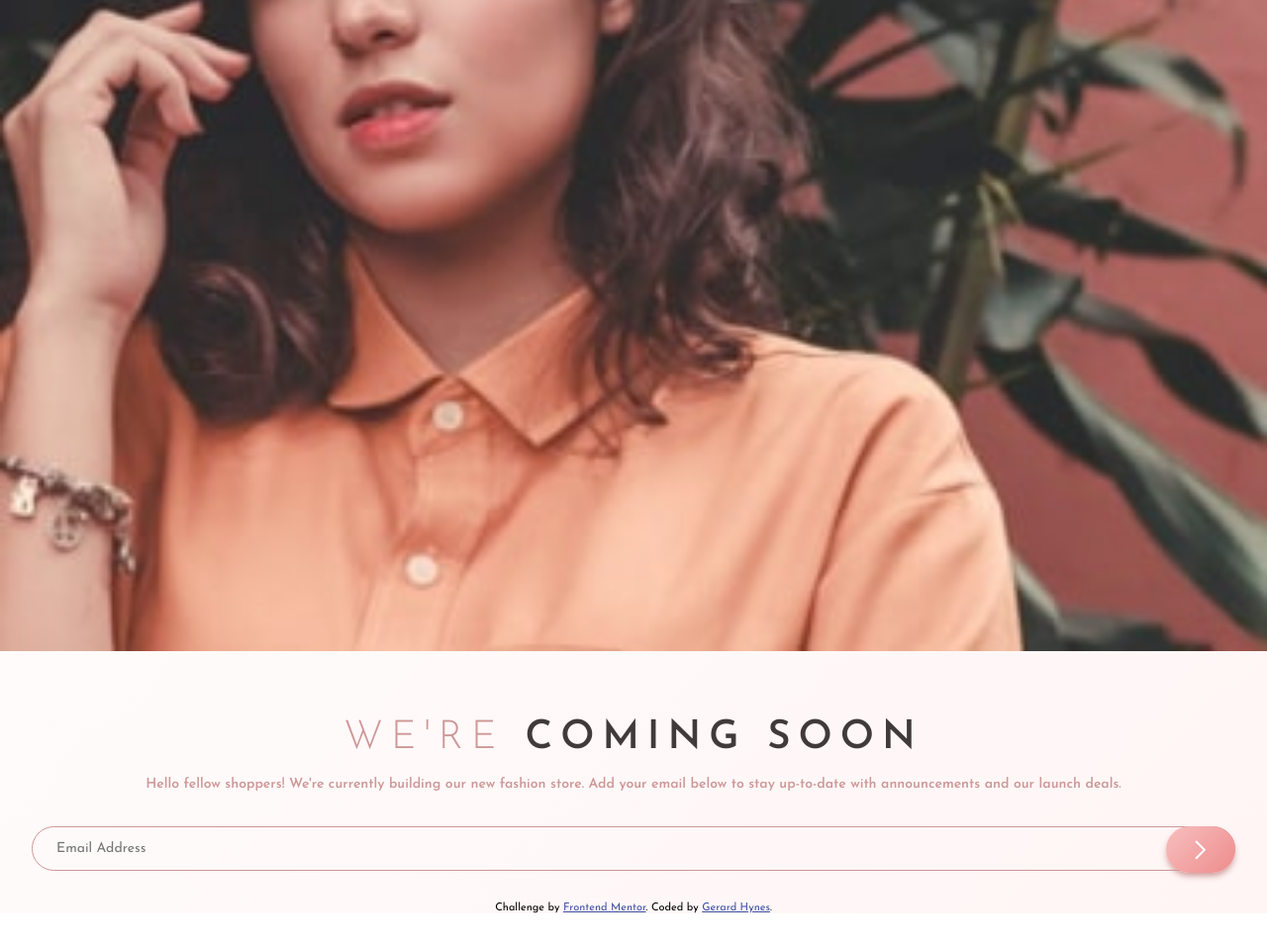
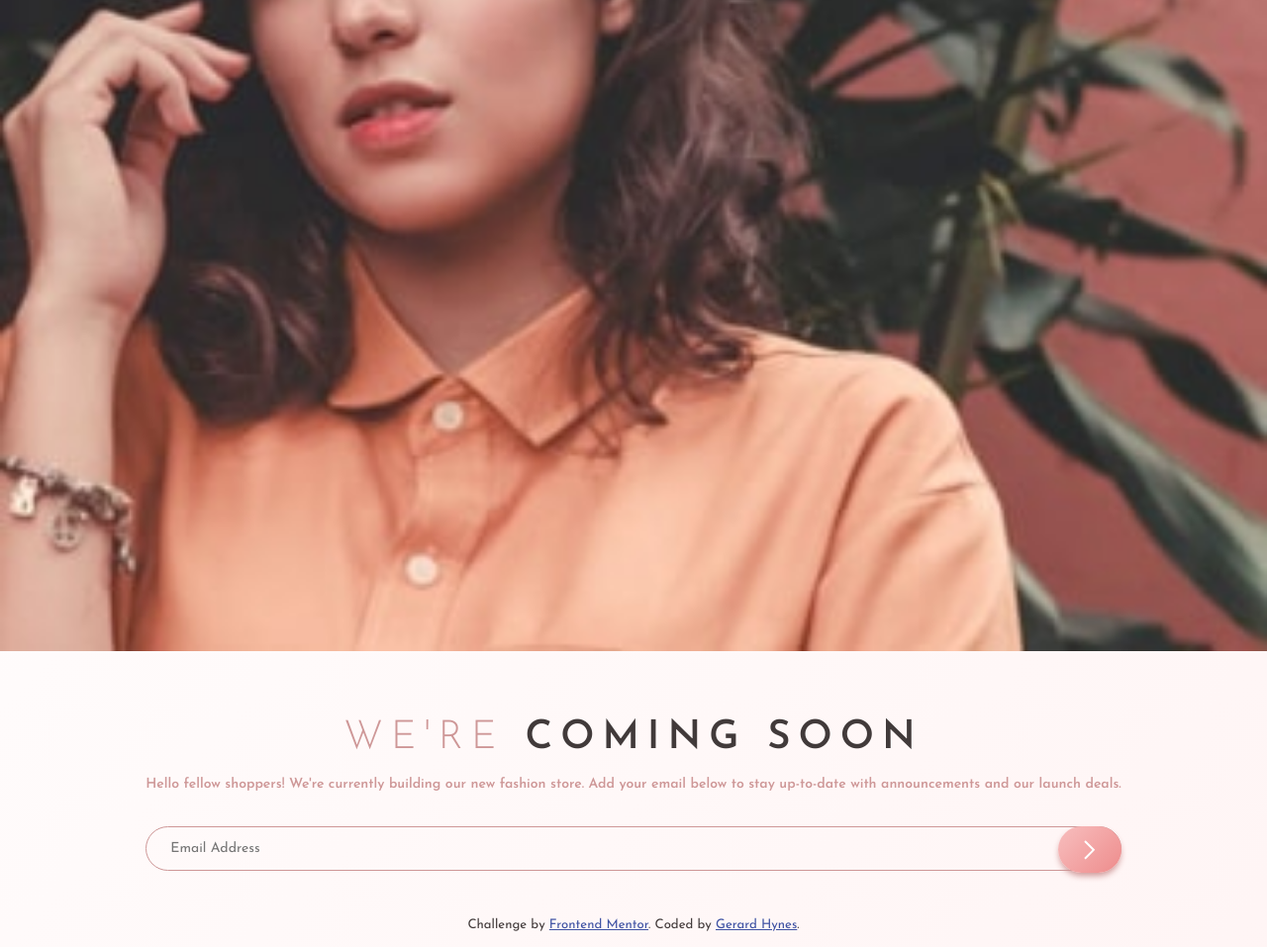
Before and after one commit to GK-Hynes/base-apparel-coming-soon, a plain HTML site: page index.html in a window 1280 px wide. Shown: the part 275-1232 px from the top of the page at 99% size. Before the commit the page ends 1198 px from the top, so only its background shows below. Drawn offline with Linux system fonts and the light colour scheme.

Commit message:
Add container around main content

```diff
--- a/index.html
+++ b/index.html
@@ -21,7 +21,7 @@
       <div class="hero-img-container">
         <img class="hero-img" src="./images/hero-mobile.jpg" alt="" />
       </div>
-      <main>
+      <main class="main">
         <h1 class="heading-main"><span>We're</span> coming soon</h1>
         <p class="body-copy">
           Hello fellow shoppers! We're currently building our new fashion store.
--- a/style.css
+++ b/style.css
@@ -32,11 +32,17 @@ header img {
   width: 100%;
 }
 
+.main {
+  margin: 0 auto;
+  padding-left: 2rem;
+  padding-right: 2rem;
+}
+
 .heading-main {
   text-transform: uppercase;
   font-size: 2.5rem;
   text-align: center;
-  padding: 4rem 2rem 1rem 2rem;
+  padding: 4rem 0 1rem 0;
   letter-spacing: 0.5rem;
   line-height: 1;
   color: hsl(0, 6%, 24%);
@@ -50,8 +56,7 @@ header img {
 .body-copy {
   color: hsl(0, 36%, 70%);
   text-align: center;
-  width: 80%;
-  margin: 0 auto 2rem auto;
+  margin-bottom: 2rem;
   line-height: 1.5;
   font-size: 0.875rem;
   font-weight: 600;
@@ -59,7 +64,7 @@ header img {
 
 .form {
   position: relative;
-  margin: 2rem;
+  margin: 2rem 0;
 }
 
 .form-input {
@@ -78,7 +83,7 @@ header img {
   justify-content: center;
   align-items: center;
   border: none;
-  padding: 0.825rem 1.825rem;
+  padding: 0.825rem 1.625rem;
   border-radius: 9999px;
   background: linear-gradient(135deg, hsl(0, 80%, 86%), hsl(0, 74%, 74%));
   position: absolute;
@@ -92,8 +97,8 @@ header img {
 .form-button:active {
   background: linear-gradient(
     135deg,
-    hsla(0, 80%, 86%, 0.7),
-    hsla(0, 74%, 74%, 0.7)
+    hsla(0, 80%, 86%, 0.6),
+    hsla(0, 74%, 74%, 0.6)
   );
 }
 
@@ -121,8 +126,10 @@ header img {
 }
 
 .attribution {
-  font-size: 11px;
+  font-size: 0.825rem;
   text-align: center;
+  padding: 1rem;
+  color: hsl(0, 6%, 24%);
 }
 .attribution a {
   color: hsl(228, 45%, 44%);
```
